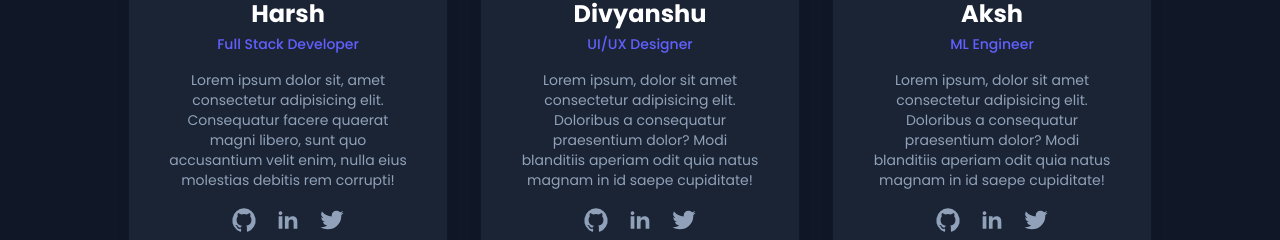
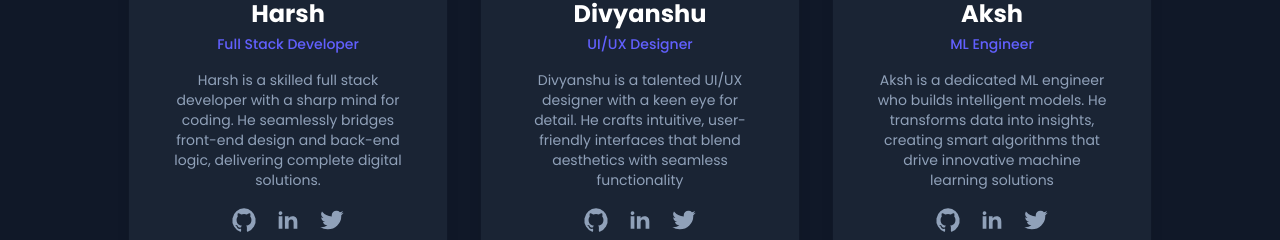
Before and after one commit to harshkaushik31/civic-buddy, a Next.js app: page /about in a window 1280 px wide. Shown: the part 702-942 px from the top of the page. Built offline with nearby package versions, Linux system fonts and the light colour scheme.

Commit message:
feat/change-team-member-description

```diff
--- a/src/components/TeamMembers.jsx
+++ b/src/components/TeamMembers.jsx
@@ -6,19 +6,19 @@ const TeamMembers = () => {
     {
       name: 'Harsh',
       role: 'Full Stack Developer',
-      description: "Lorem ipsum dolor sit, amet consectetur adipisicing elit. Consequatur facere quaerat magni libero, sunt quo accusantium velit enim, nulla eius molestias debitis rem corrupti!",
+      description: "Harsh is a skilled full stack developer with a sharp mind for coding. He seamlessly bridges front-end design and back-end logic, delivering complete digital solutions.",
       image: 'https://res.cloudinary.com/dpcal7pun/image/upload/v1758295245/WhatsApp_Image_2025-08-20_at_11.50.26_AM_1_oz7jmz.jpg'
     },
     {
       name: 'Divyanshu',
       role: 'UI/UX Designer',
-      description: "Lorem ipsum, dolor sit amet consectetur adipisicing elit. Doloribus a consequatur praesentium dolor? Modi blanditiis aperiam odit quia natus magnam in id saepe cupiditate!",
+      description: "Divyanshu is a talented UI/UX designer with a keen eye for detail. He crafts intuitive, user-friendly interfaces that blend aesthetics with seamless functionality",
       image: 'https://res.cloudinary.com/dpcal7pun/image/upload/v1758379251/WhatsApp_Image_2025-09-20_at_5.09.03_PM_1_ppn1yp.jpg'
     },
     {
       name: 'Aksh',
       role: 'ML Engineer',
-      description: "Lorem ipsum, dolor sit amet consectetur adipisicing elit. Doloribus a consequatur praesentium dolor? Modi blanditiis aperiam odit quia natus magnam in id saepe cupiditate!",
+      description: "Aksh is a dedicated ML engineer who builds intelligent models. He transforms data into insights, creating smart algorithms that drive innovative machine learning solutions",
       image: 'https://res.cloudinary.com/dpcal7pun/image/upload/v1758379262/WhatsApp_Image_2025-09-20_at_8.07.13_PM_t7tgnv.jpg'
     }
   ];
```
